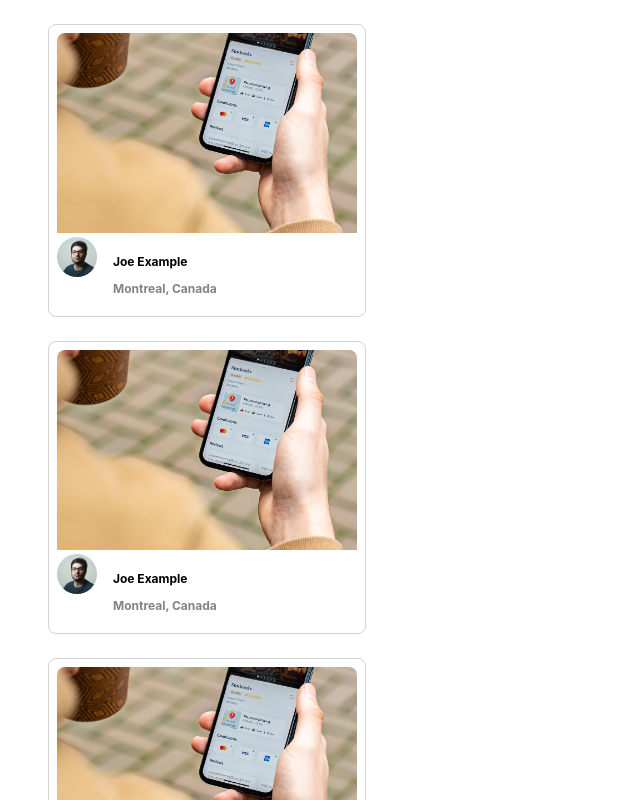
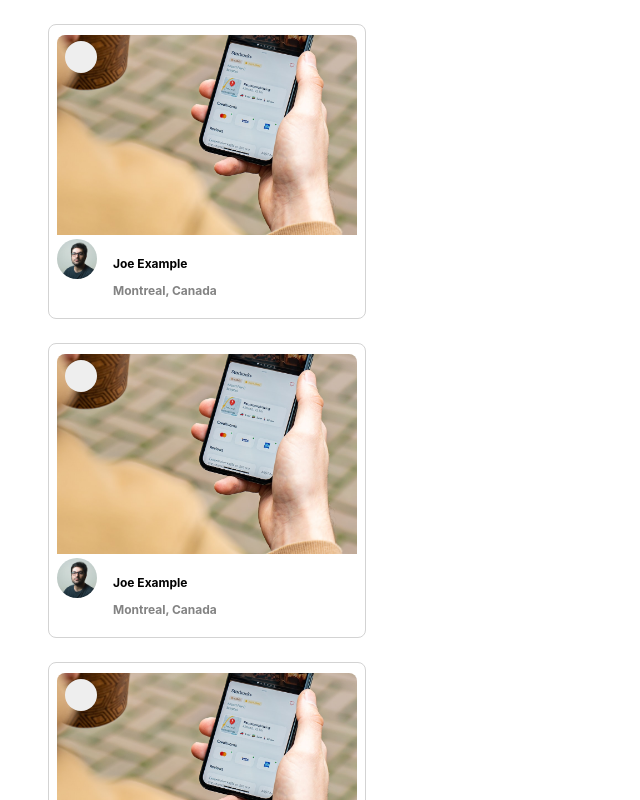
Before and after one commit to cynthia-lam/photolabs, a React (Create React App) app in the folder frontend/: page / in a window 1280 px wide. Shown: the top 800 px of the page, without its empty margins (0-640 px from the left). Built offline with nearby package versions, Linux system fonts and the light colour scheme; the HTML template or start-up script is replaced by a standard one.

Commit message:
Add PhotoFavButton

```diff
--- a/frontend/src/components/PhotoListItem.jsx
+++ b/frontend/src/components/PhotoListItem.jsx
@@ -1,4 +1,5 @@
 import React from "react";
+import PhotoFavButton from "./PhotoFavButton";
 
 import "../styles/PhotoListItem.scss";
 
@@ -8,6 +9,7 @@
 
   return (
     <div className="photo-list__item">
+      <PhotoFavButton />
       <img src={imageSource} className="photo-list__image" />
       <div className="photo-list__user-details">
         <img src={profile} className="photo-list__user-profile" />
```
